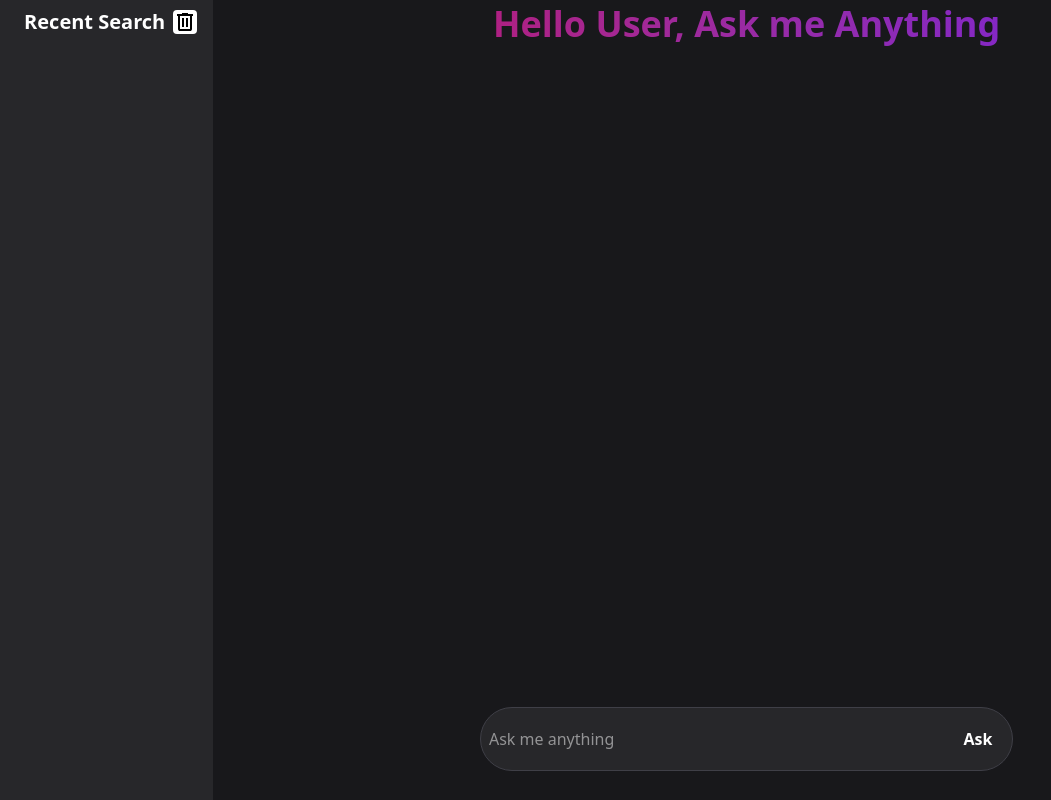
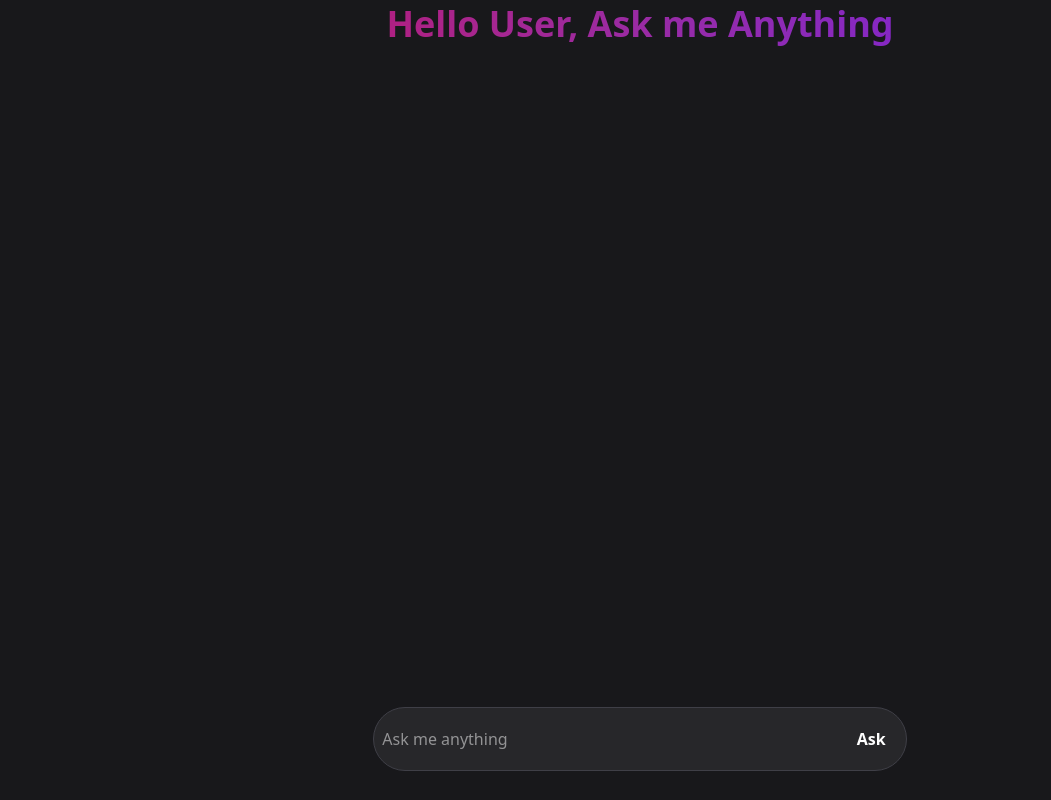
Before and after one commit to KanhaiyaLalTeli/AI_Assistant, a React (Vite) app: page / in a window 1280 px wide. Shown: the whole page, without its empty margins (0-1051 px from the left). Built offline with nearby package versions, Linux system fonts and the light colour scheme.

Commit message:
first commit

```diff
--- a/src/App.jsx
+++ b/src/App.jsx
@@ -88,21 +88,21 @@ function App() {
   return (
     <div className={darkMode=='dark' ? 'dark' : 'light'}>
     <div className="w-screen h-screen text-center flex">
-      <div className="w-2/12 dark:bg-zinc-800 bg-red-100 h-screen">
+      {/* <div className="w-2/12 dark:bg-zinc-800 bg-red-100 h-screen">
         <RecentHistory
           handleDeleteHistory={handleDeleteHistory}
           recentHistory={recentHistory}
           setSearchFromHistory={setSearchFromHistory}
         />
-        {/* <select
+        <select
           className="fixed bottom-0 text-white left-0 bg-zinc-800"
           onChange={(e) => setDarkMode(e.target.value)}
         >
           <option value="dark">Dark</option>
           <option value="light">Light</option>
-        </select> */}
-      </div>
-      <div className="w-10/12">
+        </select>
+      </div> */}
+      <div className="w-10/12 mx-auto">
         <div className="h-1/12 sm:h-1/12">
           <h1 className="text-xl sm:text-4xl bg-clip-text text-transparent bg-gradient-to-r from-pink-700 to-violet-700 p-1 font-bold">
             Hello User, Ask me Anything
```
